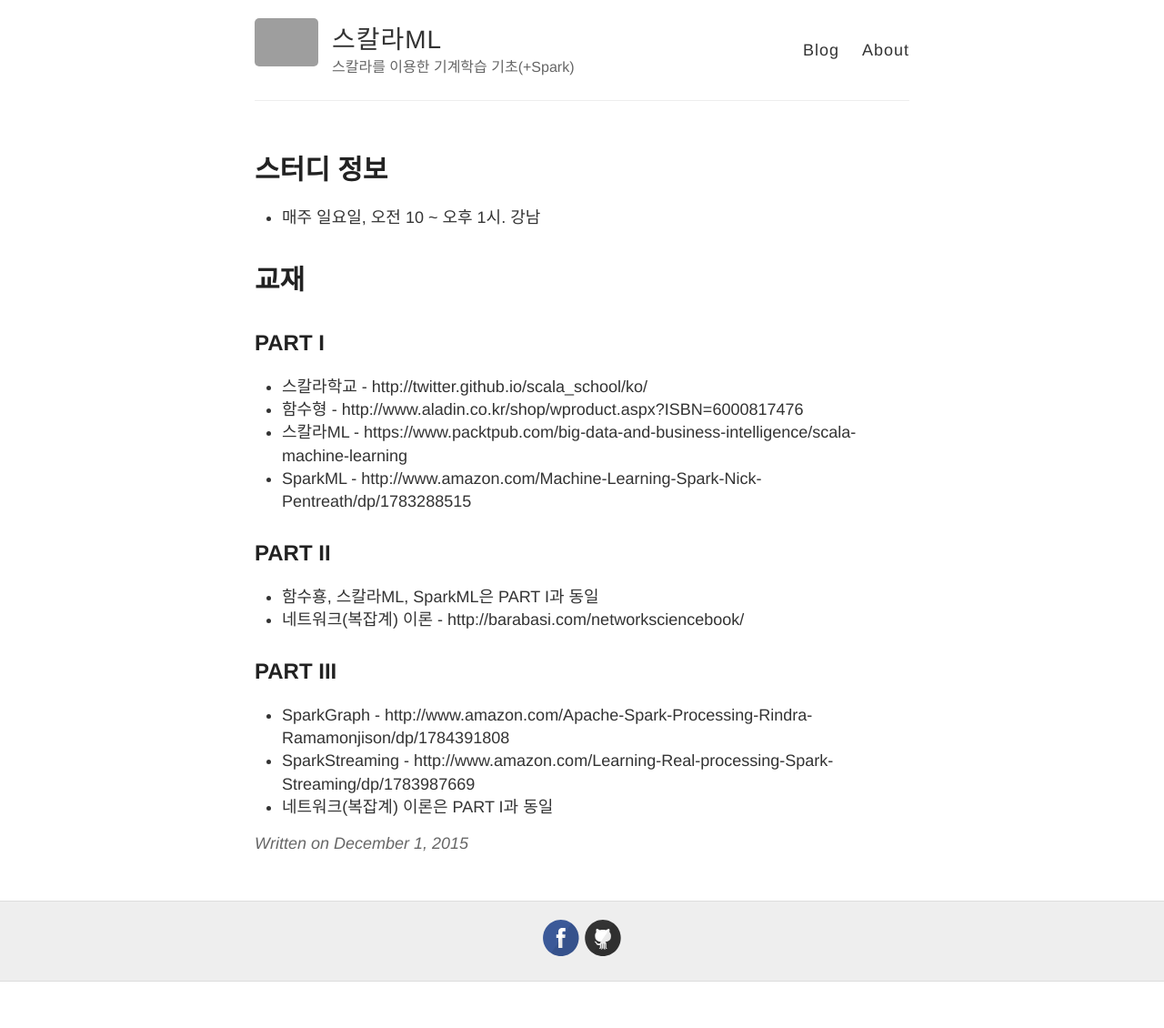
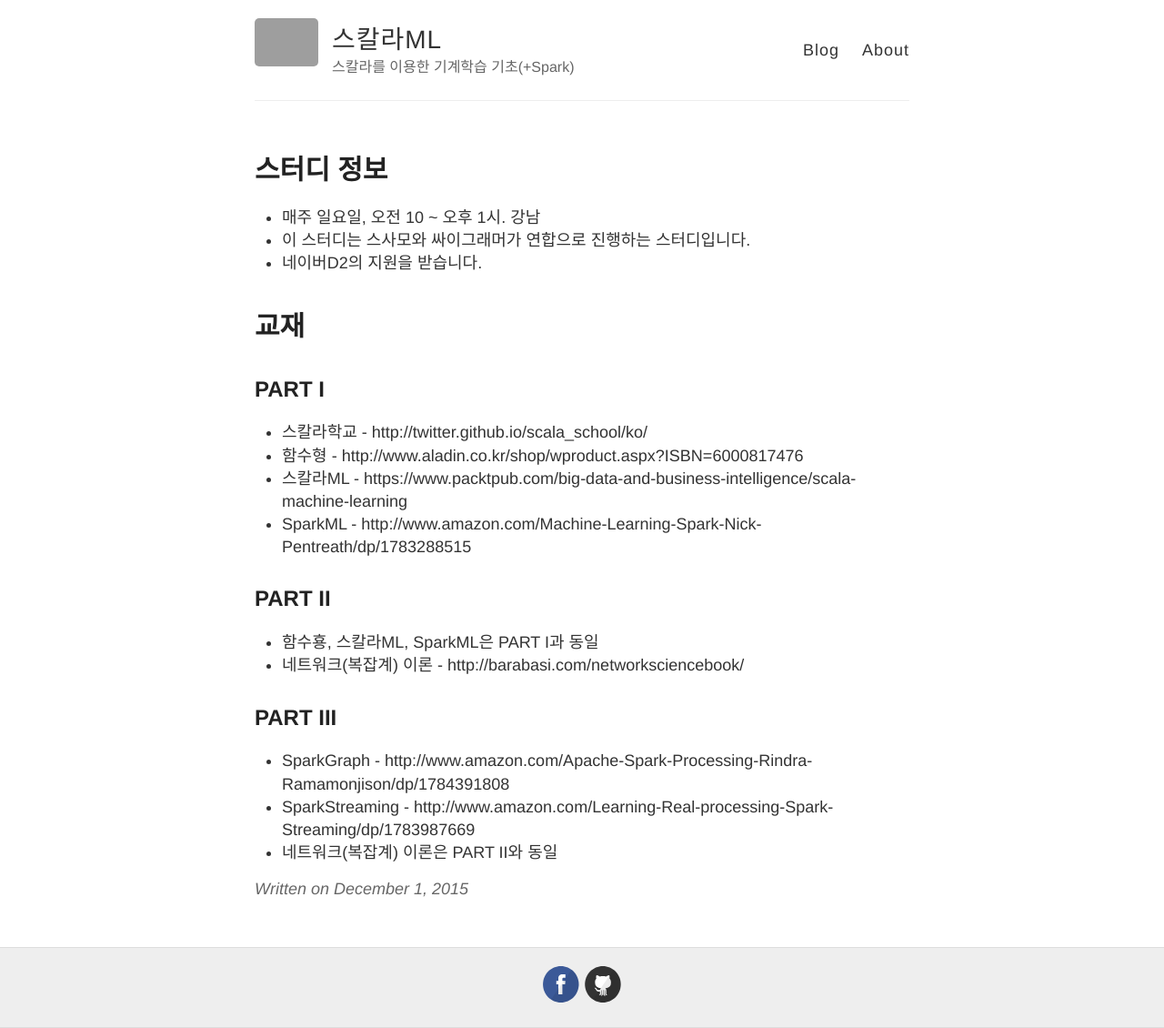
Before and after one commit to sezinie/ScalaML, a Jekyll site: the page built from _posts/2015-12-1-INFO.md, in a window 1280 px wide. Shown: the whole page at 91% size. Built offline with Jekyll 4.4.1, drawn with Linux system fonts in a browser that asks for light colours; Markdown is read by kramdown in place of the engine named in the settings; before the commit the page ends 1079 px from its top, so only the background shows below that; grey boxes are pictures that could not be loaded.

Commit message:
Update 2015-12-1-INFO.md

```diff
--- a/_posts/2015-12-1-INFO.md
+++ b/_posts/2015-12-1-INFO.md
@@ -4,6 +4,8 @@
 ---
 
 * 매주 일요일, 오전 10 ~ 오후 1시. 강남
+* 이 스터디는 스사모와 싸이그래머가 연합으로 진행하는 스터디입니다.
+* 네이버D2의 지원을 받습니다.
 
 # 교재
 
@@ -20,4 +22,4 @@
 ## PART III
 * SparkGraph - http://www.amazon.com/Apache-Spark-Processing-Rindra-Ramamonjison/dp/1784391808
 * SparkStreaming - http://www.amazon.com/Learning-Real-processing-Spark-Streaming/dp/1783987669
-* 네트워크(복잡계) 이론은 PART I과 동일
+* 네트워크(복잡계) 이론은 PART II와 동일
```
